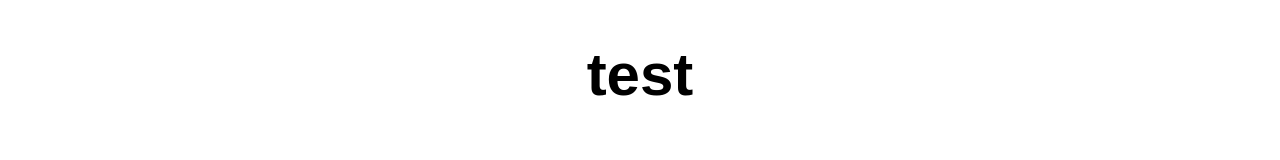
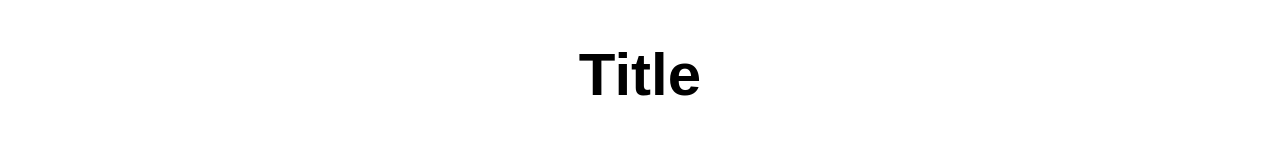
Before and after one commit to andxz/mall, a plain HTML site: page index.html in a window 1280 px wide. Shown: the top 160 px of the page. Drawn offline with Linux system fonts and the light colour scheme.

Commit message:
added title to front and title

```diff
--- a/index.html
+++ b/index.html
@@ -3,7 +3,7 @@
 
 <head>
     <meta charset="utf-8">
-    <title>Test</title>
+    <title>Title</title>
     <meta name="description" content="Test">
     <meta name="author" content="SitePoint">
     <meta name="viewport" content="width=device-width, initial-scale=1.0">
@@ -13,7 +13,7 @@
 <body>
 <header>
     </header>
-    <h1>test</h1>
+    <h1>Title</h1>
         <footer>
         </footer>
 </body>
```
